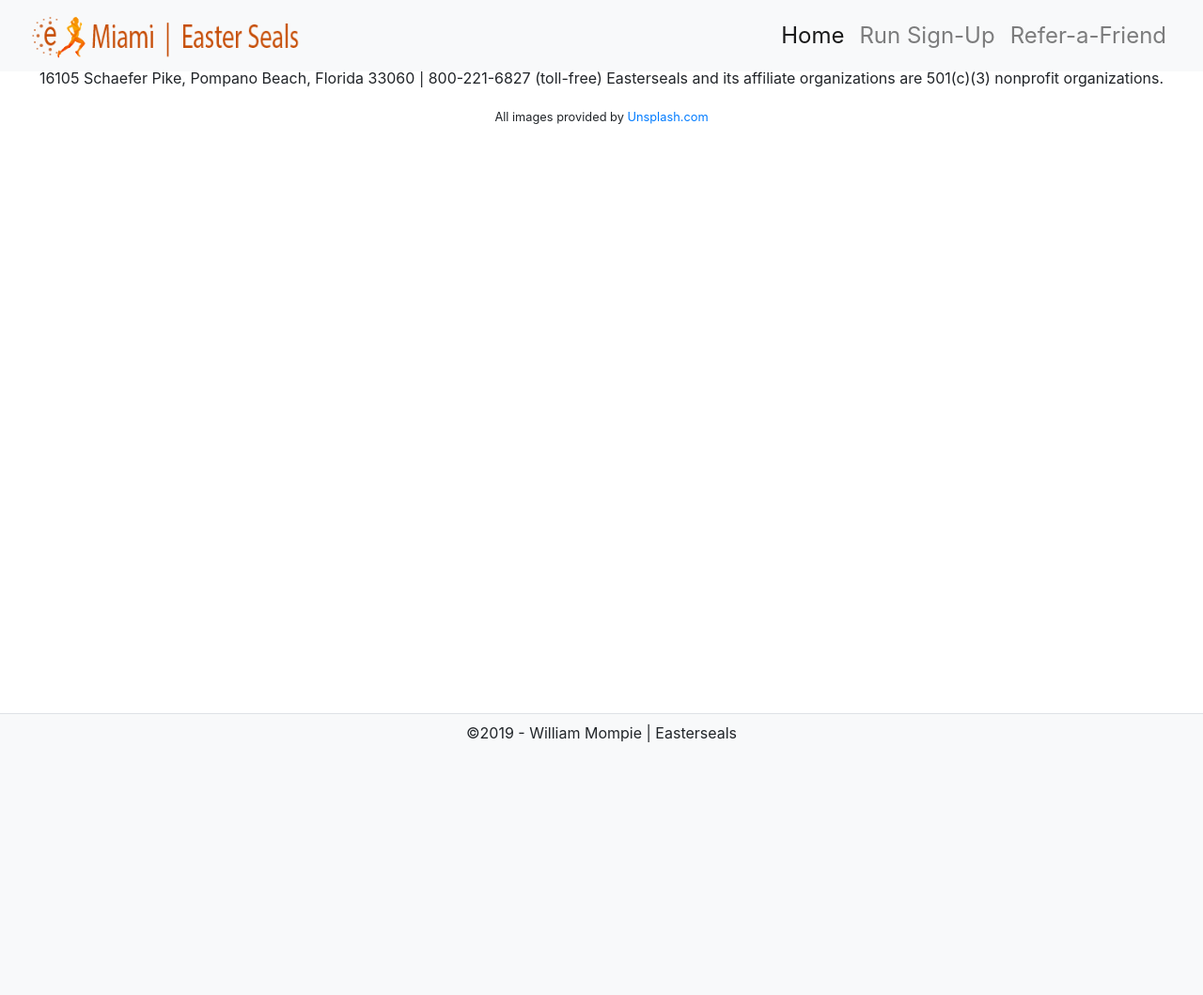
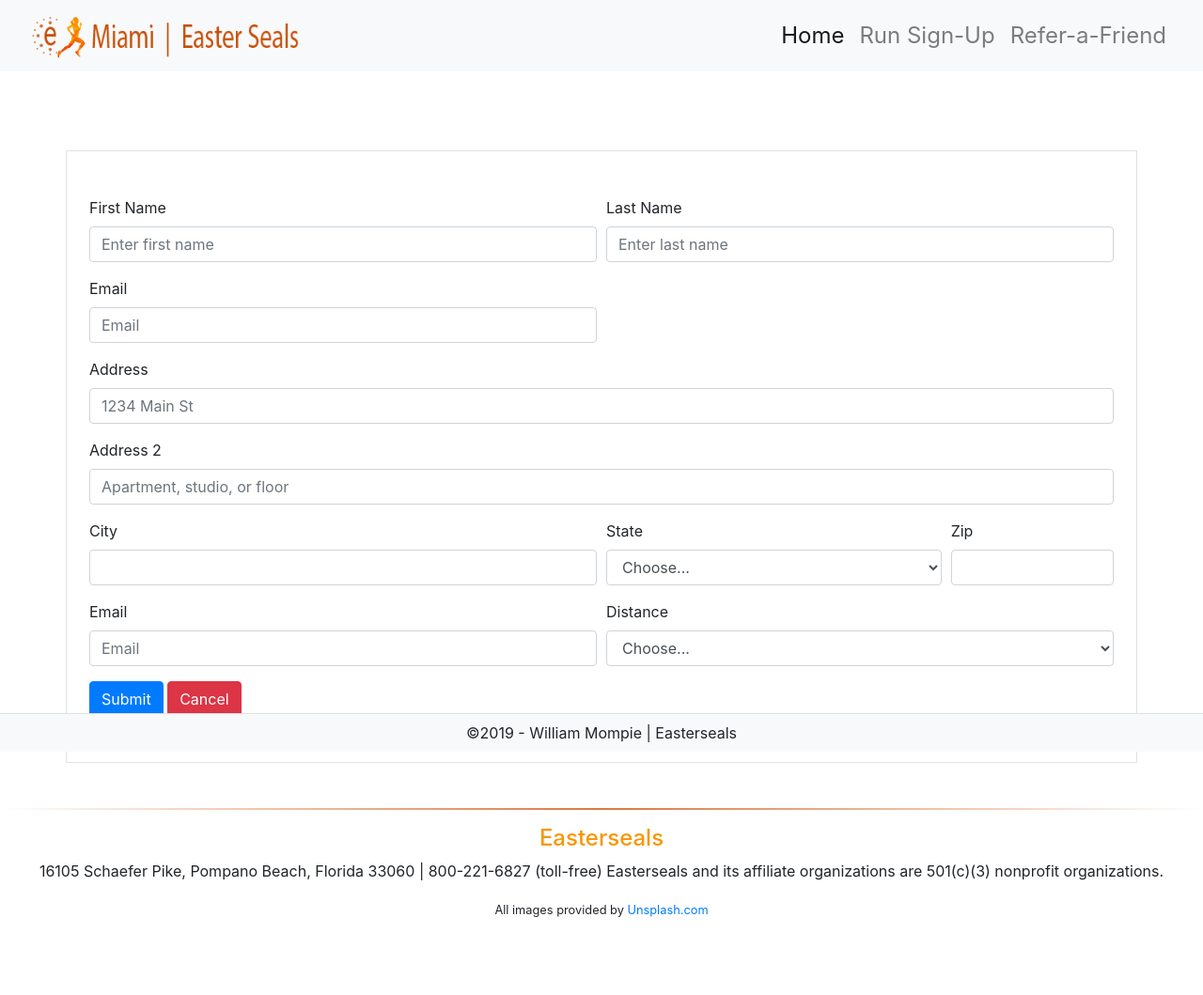
Before and after one commit to wmompie/easterSealsRun, a PHP site: page /signup.php in a window 1280 px wide. Shown: the whole page at 94% size. Before the commit the page ends 790 px from the top, so only its background shows below. Run offline with PHP 8.4, Linux system fonts and the light colour scheme; some libraries are stand-ins or nearby versions.

Commit message:
created initial form

```diff
--- a/signup.php
+++ b/signup.php
@@ -1,4 +1,78 @@
 <?php include 'inc/header.php' ?>
 
+<div class="container signup-form mb-5 border border-orange py-5 px-4">
+  <!-- NEED A TITLE OR HEADING TO DESCRIBE THE FORM -->
+  <!-- *** NEED TO INCLUDE TITLE ATTRIBUTES AND NAME ATTRIBUTES *** -->
+  <form action="signup.php">
+    <div class="form-row">
+      <div class="form-group col-md-6">
+        <!-- FIRST NAME -->
+        <label for="fname">First Name</label>
+        <input type="text" class="form-control" id="fname" placeholder="Enter first name">
+      </div>
+      <div class="form-group col-md-6">
+        <!-- LAST NAME -->
+        <label for="lname">Last Name</label>
+        <input type="text" class="form-control" id="lname" placeholder="Enter last name">
+      </div>
+    </div>
+    <div class="form-row">
+      <div class="form-group col-md-6">
+        <!-- EMAIL -->
+        <label for="inputEmail">Email</label>
+        <input type="email" class="form-control" id="inputEmail" placeholder="Email">
+      </div>
+      <div class="form-group col-md-6"></div>
+    </div>
+    <div class="form-group">
+      <!-- ADDRESS 1 -->
+      <label for="inputAddress">Address</label>
+      <input type="text" class="form-control" id="inputAddress" placeholder="1234 Main St">
+    </div>
+    <div class="form-group">
+      <!-- ADDRESS 2 -->
+      <label for="inputAddress2">Address 2</label>
+      <input type="text" class="form-control" id="inputAddress2" placeholder="Apartment, studio, or floor">
+    </div>
+    <div class="form-row">
+      <!-- CITY, STATE, ZIP -->
+      <div class="form-group col-md-6">
+        <label for="inputCity">City</label>
+        <input type="text" class="form-control" id="inputCity">
+      </div>
+      <div class="form-group col-md-4">
+        <!-- NEED TO ADD IN THE OPTIONS -->
+        <label for="inputState">State</label>
+        <select id="inputState" class="form-control">
+          <option selected>Choose...</option>
+          <option>...</option>
+        </select>
+      </div>
+      <div class="form-group col-md-2">
+        <label for="inputZip">Zip</label>
+        <input type="text" class="form-control" id="inputZip">
+      </div>
+    </div>
+      <div class="form-row">
+      <div class="form-group col-md-6">
+        <!-- PHONE -->
+        <label for="inputPhone">Email</label>
+        <input type="email" class="form-control" id="inputPhone" placeholder="Email">
+      </div>
+      <div class="form-group col-md-6">
+        <!-- DISTANCE  | 5K AS DEFAULT VALUE -->
+        <label for="inputRun">Distance</label>
+        <select id="inputRun" class="form-control">
+          <option selected>Choose...</option>
+          <option>...</option>
+        </select>
+      </div>
+    </div>
+      <!-- Use "submit_registration" as the name for the button used to submit the form. -->
+      <button type="submit" class="btn btn-primary">Submit</button>
+      <!-- CANCEL BUTTON -->
+      <button type="" class="btn btn-danger">Cancel</button>
+  </form>
+</div>
 
 <?php include 'inc/footer.php' ?>
```
